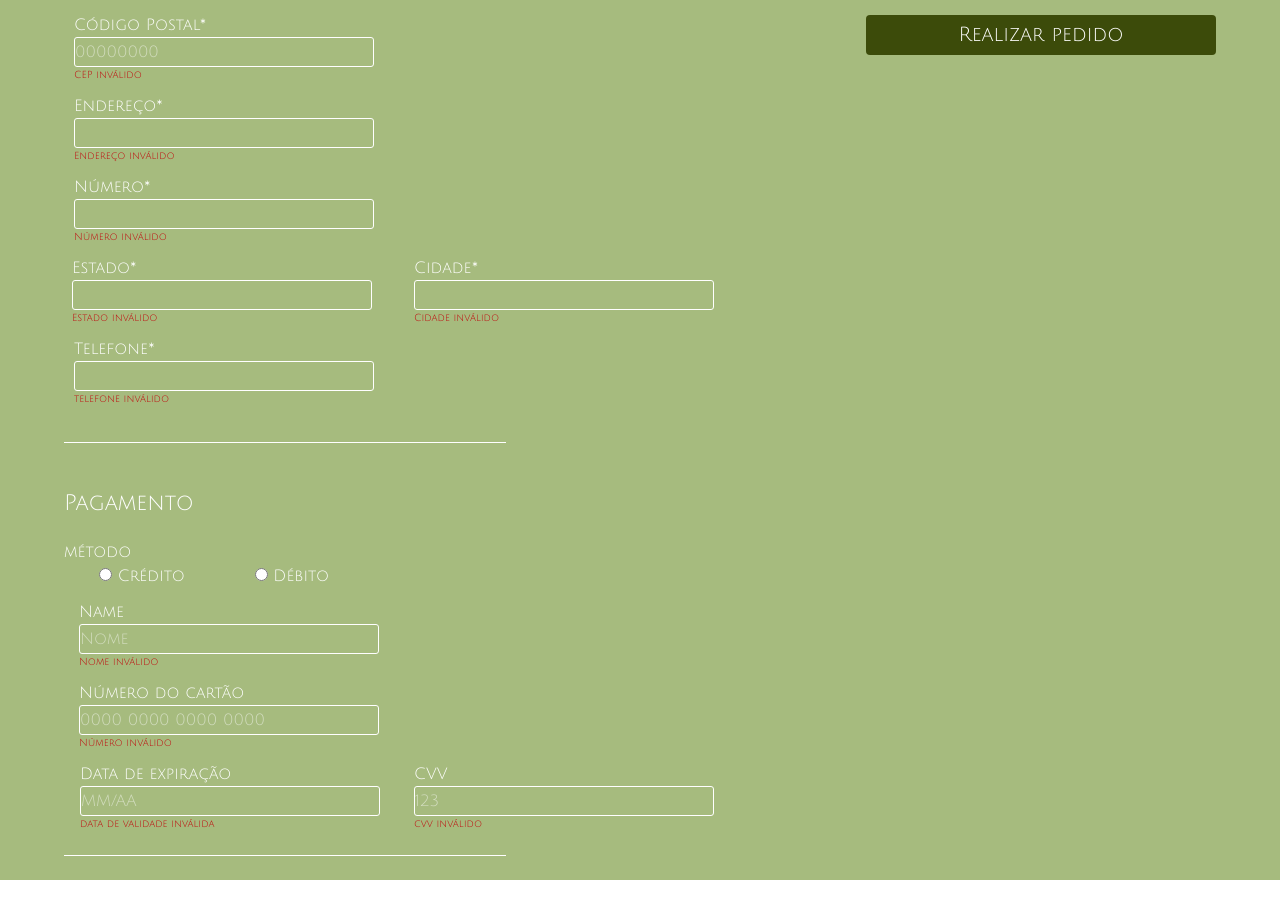
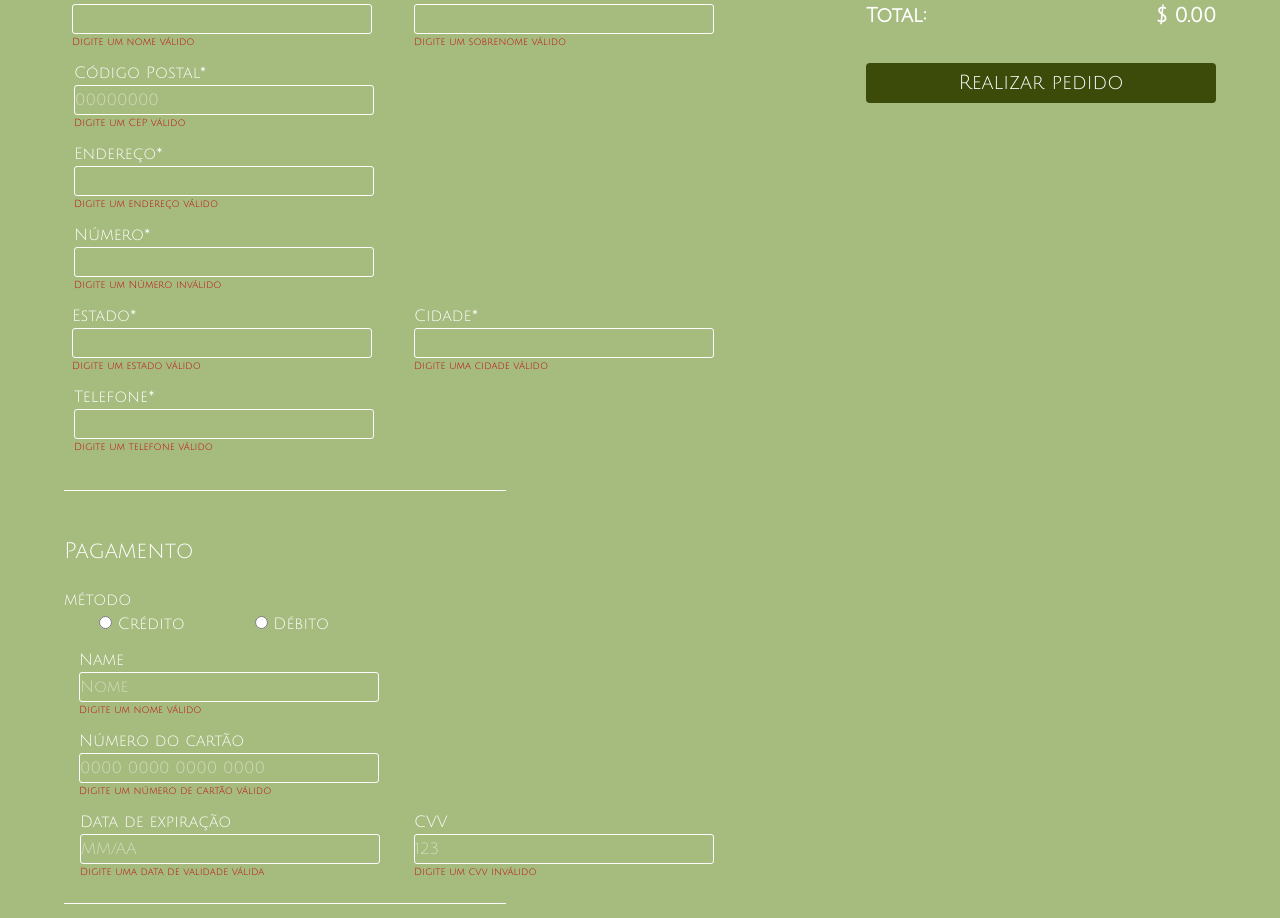
Before and after one commit to MarianaBelo26/jasminesjuices, a Next.js app: page /checkout in a window 1280 px wide. Shown: the part 218-1136 px from the top of the page. Before the commit the page ends 1098 px from the top, so only its background shows below. Built offline with nearby package versions, Linux system fonts and the light colour scheme; no server answers.

Commit message:
improve credit card validation using Luhn algorithm with Zod

```diff
--- /dev/null
+++ b/src/app/checkout/isValidCardNumber.tsx
@@ -0,0 +1,19 @@
+export default function isValidCardNumber(number: string):boolean {
+        const clean = number.replace(/\D/g, '')
+
+        let sum = 0
+        let shouldDouble = false
+
+        for(let i = clean.length - 1; i >=0; i--){
+            let digit = parseInt(clean[i])
+
+            if(shouldDouble){
+                digit *= 2
+                if(digit > 9) digit -= 9
+            }
+
+            sum += digit
+            shouldDouble = !shouldDouble
+        }
+        return sum % 10 === 0
+    }
--- a/src/app/checkout/page.tsx
+++ b/src/app/checkout/page.tsx
@@ -5,25 +5,39 @@ import { useEffect, useState } from "react"
 import { useForm } from "react-hook-form"
 import { z } from "zod"
 import { zodResolver } from "@hookform/resolvers/zod"
+import isValidCardNumber from "./isValidCardNumber"
+
 
 const schema = z.object({
-    personName: z.string().min(3, 'Nome inválido'),
-    sobrenome: z.string().min(3, 'Sobrenome inválido'),
-    adress: z.string().min(3, 'Endereço inválido'),
-    state: z.string().min(2, 'Estado inválido'),
-    city: z.string().min(3, 'Cidade inválido'),
-    codigoPostal: z.string().regex(/^\d{8}$/, 'CEP inválido'),
-    number: z.string().min(1, 'Número inválido').max(6, 'Número inválido'),
-    phone: z.string().regex(/^\(\d{2}\)\d{5}-\d{4}$/, 'telefone inválido'),
+    personName: z.string().min(3, 'Digite um nome válido'),
+    sobrenome: z.string().min(3, 'Digite um sobrenome válido'),
+    adress: z.string().min(3, 'Digite um endereço válido'),
+    state: z.string().min(2, 'Digite um estado válido'),
+    city: z.string().min(3, 'Digite uma cidade válido'),
+    codigoPostal: z.string().regex(/^\d{8}$/, 'Digite um CEP válido'),
+    number: z.string().min(1, 'Digite um Número inválido').max(6, 'Digite um número válido'),
+    phone: z.string().regex(/^\(\d{2}\)\d{5}-\d{4}$/, 'Digite um telefone válido'),
 
-    cardName: z.string().min(3, 'Nome inválido'),
+    cardName: z.string().min(3, 'Digite um nome válido'),
     cardNumber: z
         .string()
+        .min(1, 'Digite um número de cartão válido')
         .transform((val) => val.replace(/\s/g, ''))
         .refine((val) => /^\d{16}$/
-        .test(val.replace(/\s/g, '')), 'Número inválido'),
-    expiration: z.string().regex(/^\d{2}\/\d{2}$/, 'data de validade inválida'),
-    cvv: z.string().regex(/^\d{3}$/, 'cvv inválido')
+        .test(val.replace(/\s/g, '')), 'Digite um número de cartão válido')
+        .refine((val) => isValidCardNumber(val), 'Número do cartão inválido'),
+    expiration: z
+        .string()
+        .regex(/^\d{2}\/\d{2}$/, 'Digite uma data de validade válida')
+        .refine((val) =>{
+            const [mm, yy] = val.split('/').map(Number)
+            if(mm < 1 || mm > 12) return false
+            const now = new Date()
+            const currentYear = now.getFullYear() % 100
+            const currentMonth = now.getMonth() + 1
+            return yy > currentYear || (yy === currentYear && mm >= currentMonth)
+        }, 'Data de validade expirada'),
+    cvv: z.string().regex(/^\d{3}$/, 'Digite um cvv inválido')
 })
 
 
@@ -149,7 +163,7 @@ export default function Checkout() {
     }, [trigger, errors])
 
     return (
-        <main className="pt-[75px] flex flex-col items-center text-default-text bg-background-homepage h-[100%] font-['julius_Sans_One'] ">
+        <main className="pt-[75px] flex flex-col items-center text-default-text bg-background-homepage h-[100%] font-['julius_Sans_One'] "> <h2 className="bg-highlighted-text m-3">Checkout teste, não insira dados verdadeiros | Checkout test, do not enter real data</h2>
             <form onSubmit={handleSubmit(onSubmit)} className="flex flex-col lg:flex-row lg:w-[90vw] lg:justify-between">
                 {!widthScreen && (
                     <div>
```
